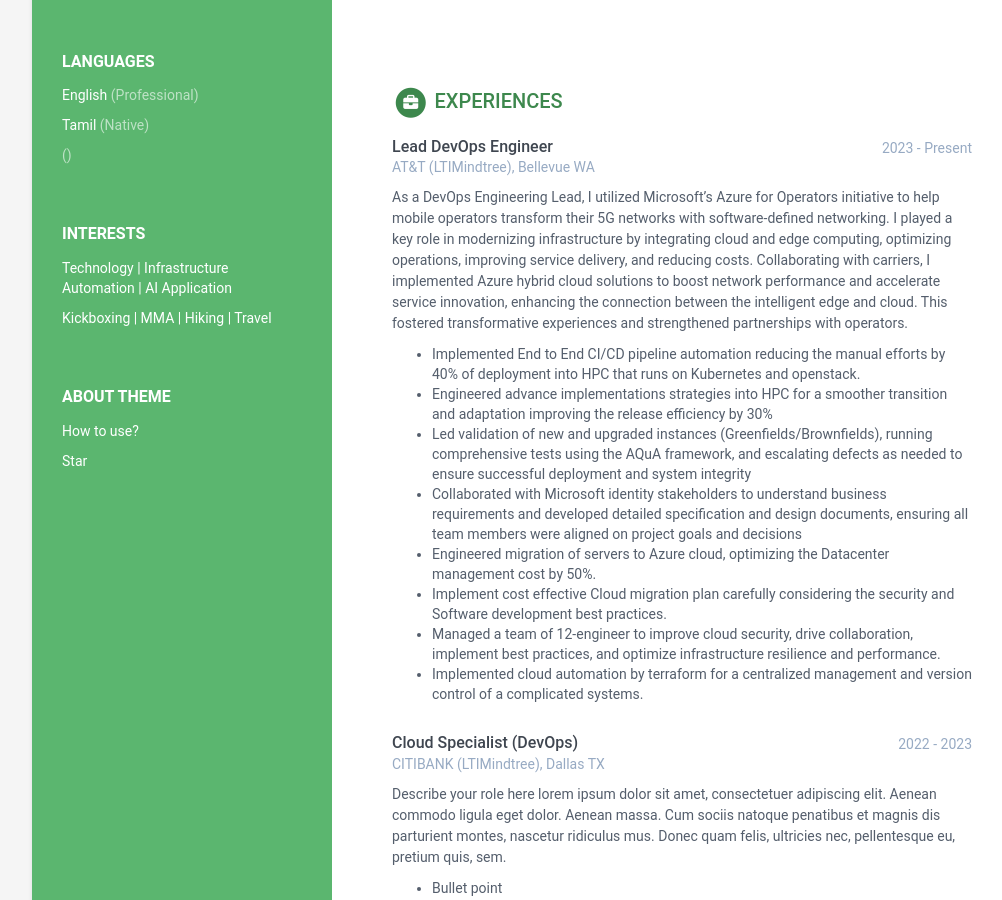
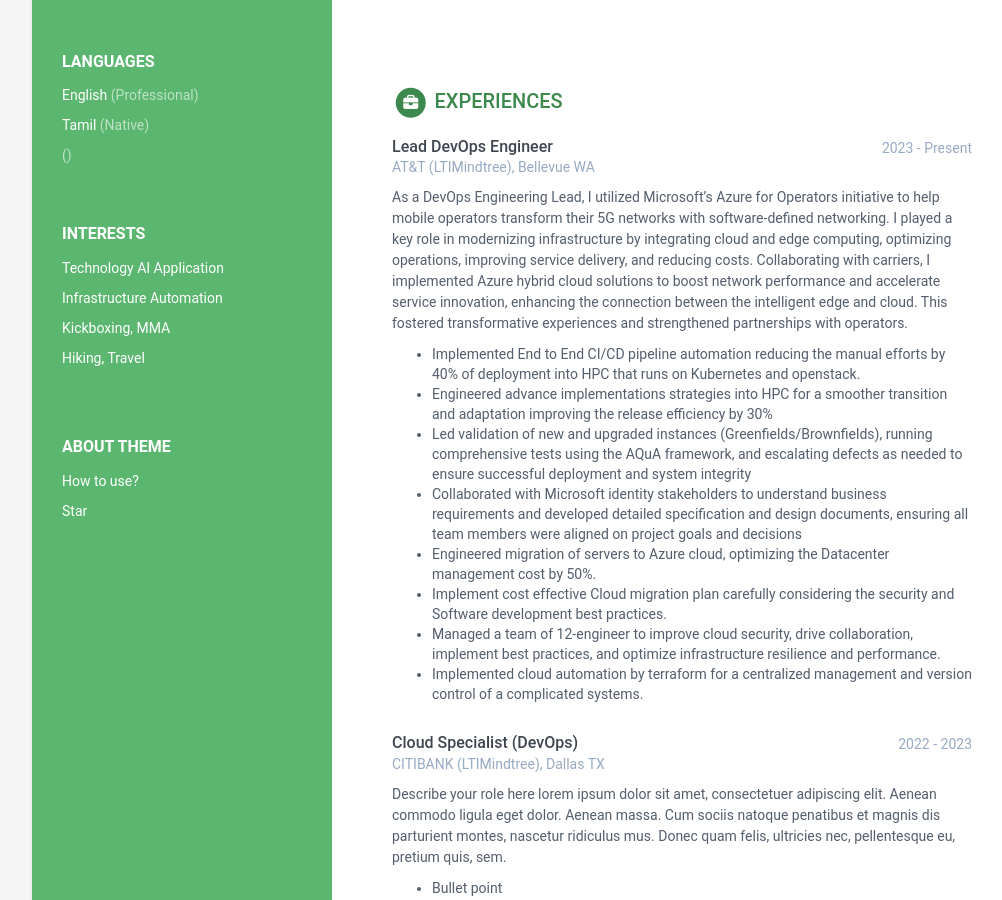
Before and after one commit to Jananimpg/portfolio, a Jekyll site: the page built from index.html, in a window 1280 px wide and 900 px high, scrolled down 533 px. Shown: the whole window, without its empty margins (108-1110 px from the left). Built offline with Jekyll 4.4.1, drawn with Linux system fonts in a browser that asks for light colours; part of the change alters nothing that is shown.

```diff
--- a/_data/data.yml
+++ b/_data/data.yml
@@ -49,15 +49,23 @@ sidebar:
   interests:
     title: Interests
     info:
-    - item: Technology | Infrastructure Automation | AI Application
+    - item: Technology AI Application
       link:
 
+
+    - item: Infrastructure Automation
+      link:
+
+    - item: Kickboxing, MMA
+      link:
+
+    - item: Hiking, Travel
+      link:
 
     - item:
       link:
 
-
-    - item: Kickboxing | MMA | Hiking | Travel
+    - item:
       link:
 
 
```
